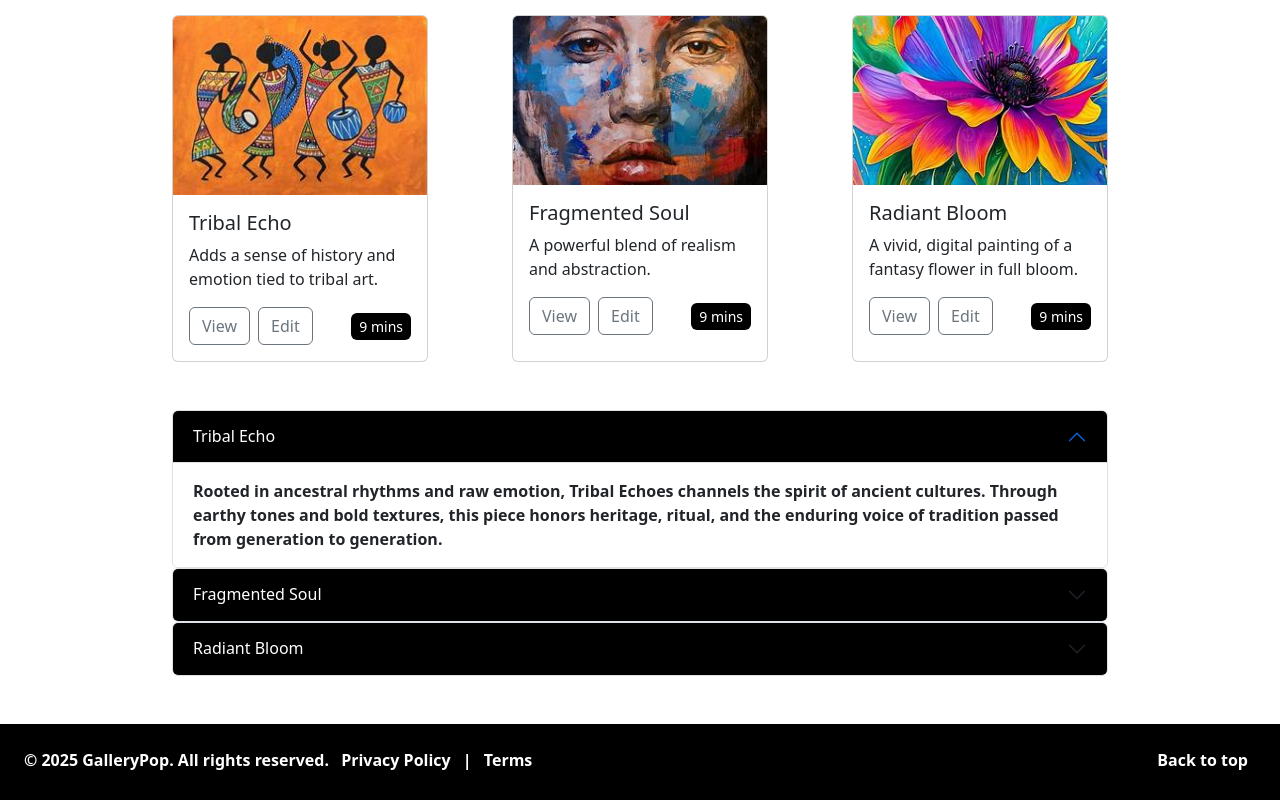
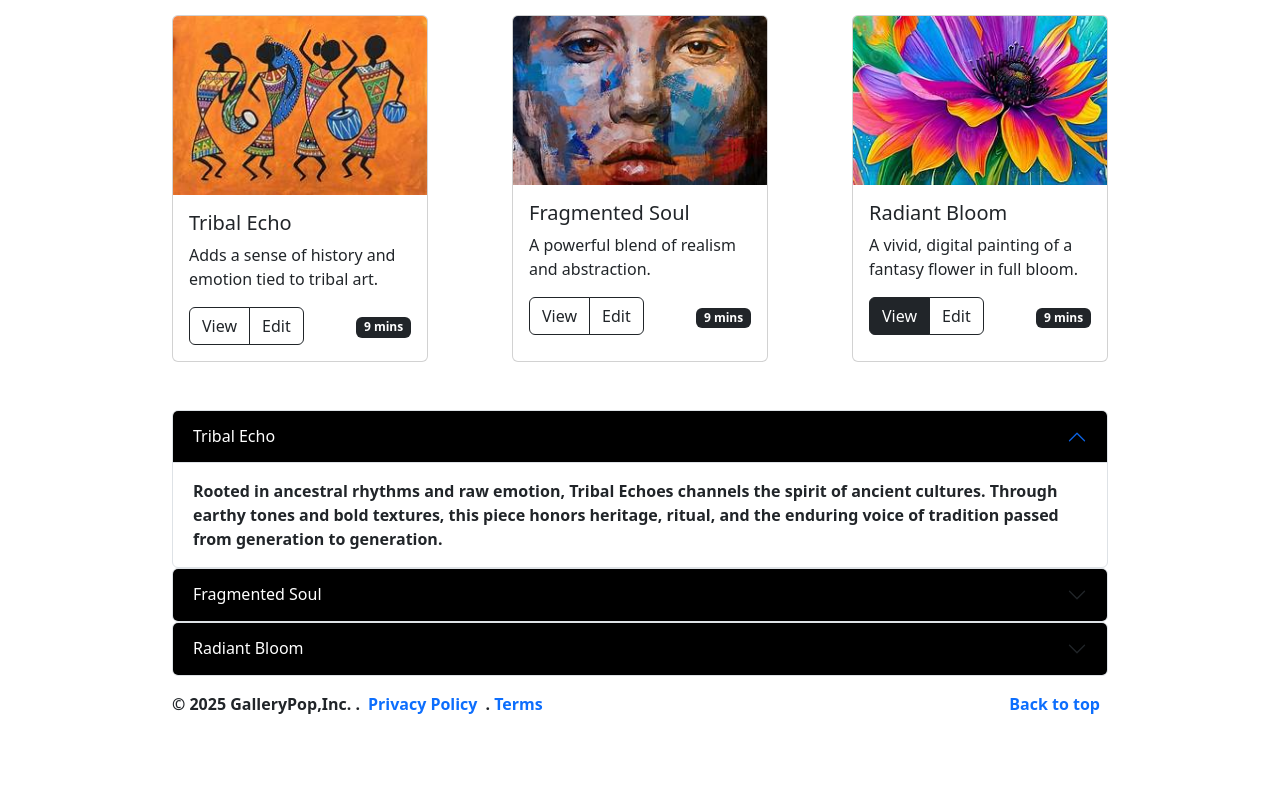
Before and after one commit to Saumiya-V/carousel, a plain HTML site: page docs/index.html in a window 1280 px wide. Shown: the part 511-1311 px from the top of the page. After the commit the page ends 1235 px from the top, so only its background shows below. Drawn offline with nearby package versions, Linux system fonts and the light colour scheme.

Commit message:
Add files via upload
Applied required changes

```diff
--- a/docs/index.html
+++ b/docs/index.html
@@ -17,12 +17,12 @@
       <div class="collapse navbar-collapse" id="navbarSupportedContent">
         <ul class="navbar-nav me-auto mb-2 mb-lg-0">
           <li class="nav-item">
-            <a class="nav-link active text-white" aria-current="page" href="#">Home</a>
+            <a class="nav-link active text-white" aria-current="page" href="#carouselExampleIndicators">Home</a>
           </li>
           <li class="nav-item">
             <a class="nav-link text-white" href="#">Link</a>
           </li>
-          <li class="nav-item">
+          <li class="nav-item" style="cursor: not-allowed;">
             <a class="nav-link disabled text-secondary">Disabled</a>
           </li>
         </ul>
@@ -78,7 +78,7 @@
     </button>
   </div>
   <!-- Cards -->
-  <div class="container d-flex justify-content-between mt-5" style="width:60rem">
+  <div class="container d-flex justify-content-between mt-5" id="" style="width:60rem">
      <!-- Card 1 -->
   <div class="card" style="width: 16rem;">
     <img src="./images/art1.jpeg" class="card-img-top" alt="...">
@@ -86,12 +86,14 @@
       <h5 class="card-title">Tribal Echo</h5>
       <p class="card-text">Adds a sense of history and emotion tied to tribal art.</p>
       <div class="d-flex justify-content-between align-items-center mt-3">
-        <div class="d-flex gap-2">
-          <a href="#" class="btn btn-outline-secondary" data-bs-toggle="modal" data-bs-target="#popmodal">View</a>
-          <a href="#" class="btn btn-outline-secondary">Edit</a>
-        </div>
+          <div class="btn-group" role="group" aria-label="Basic radio toggle button group">
+            <input type="radio" class="btn-check" name="btnradio" id="btnradio1" autocomplete="off" checked>
+            <label class="btn btn-outline-dark" for="btnradio1" data-bs-toggle="modal" data-bs-target="#popmodal">View</label>
+            <input type="radio" class="btn-check" name="btnradio" id="btnradio2" autocomplete="off">
+            <label class="btn btn-outline-dark" for="btnradio2">Edit</label>
+          </div>
         <div>
-          <span class="bg-black text-white rounded px-2 py-1 small">9 mins</span>
+          <span class="badge text-bg-dark">9 mins</span>
         </div>
       </div>
     </div>
@@ -103,12 +105,14 @@
       <h5 class="card-title">Fragmented Soul</h5>
       <p class="card-text">A powerful blend of realism and abstraction.</p>
       <div class="d-flex justify-content-between align-items-center mt-3">
-        <div class="d-flex gap-2">
-          <a href="#" class="btn btn-outline-secondary" data-bs-toggle="modal" data-bs-target="#popmodal">View</a>
-          <a href="#" class="btn btn-outline-secondary">Edit</a>
+        <div class="btn-group" role="group" aria-label="Basic radio toggle button group">
+          <input type="radio" class="btn-check" name="btnradio" id="btnradio1" autocomplete="off" checked>
+          <label class="btn btn-outline-dark" for="btnradio1" data-bs-toggle="modal" data-bs-target="#popmodal">View</label>
+          <input type="radio" class="btn-check" name="btnradio" id="btnradio2" autocomplete="off">
+          <label class="btn btn-outline-dark" for="btnradio2">Edit</label>
         </div>
         <div>
-          <span class="bg-black text-white rounded px-2 py-1 small">9 mins</span>
+          <span class="badge text-bg-dark">9 mins</span>
         </div>
       </div>
     </div>
@@ -120,20 +124,23 @@
       <h5 class="card-title">Radiant Bloom</h5>
       <p class="card-text">A vivid, digital painting of a fantasy flower in full bloom.</p>
       <div class="d-flex justify-content-between align-items-center mt-3">
-        <div class="d-flex gap-2">
-          <a href="#" class="btn btn-outline-secondary" data-bs-toggle="modal" data-bs-target="#popmodal">View</a>
-          <a href="#" class="btn btn-outline-secondary">Edit</a>
+        <div class="btn-group" role="group" aria-label="Basic radio toggle button group">
+          <input type="radio" class="btn-check" name="btnradio" id="btnradio1" autocomplete="off" checked>
+          <label class="btn btn-outline-dark" for="btnradio1" data-bs-toggle="modal" data-bs-target="#popmodal">View</label>
+          <input type="radio" class="btn-check" name="btnradio" id="btnradio2" autocomplete="off">
+          <label class="btn btn-outline-dark" for="btnradio2">Edit</label>
         </div>
         <div>
-          <span class="bg-black text-white rounded px-2 py-1 small">9 mins</span>
+          <span class="badge text-bg-dark">9 mins</span>
         </div>
       </div>
     </div>
   </div>
   </div>
+
   <!-- Modal -->
   <div class="modal" id="popmodal" tabindex="-1">
-    <div class="modal-dialog">
+    <div class="modal-dialog modal-dialog-centered">
       <div class="modal-content">
         <div class="modal-header">
           <h5 class="modal-title">Gallerypop</h5>
@@ -149,6 +156,7 @@
       </div>
     </div>
   </div>
+
   <!-- Accordion -->
   <div class="container accordion mt-5" id="accordionExample" style="width: 60rem;">
     <div class="accordion-item active">
@@ -189,11 +197,11 @@
     </div>
   </div>
   <!-- Footer -->
-  <footer class="bg-black text-white mt-5 py-4 d-flex justify-content-between">
-      <p class="mb-1 px-4">© 2025 GalleryPop. All rights reserved.  <a href="#" class="text-white text-decoration-none mx-2">Privacy Policy</a> |
-        <a href="#" class="text-white text-decoration-none mx-2">Terms</a> </p>
-        <a href="#carouselExampleIndicators" class="text-white text-decoration-none mx-2 px-4">Back to top</a>
-  </footer>
+  <div class="container d-flex justify-content-between mt-3" style="width:60rem">
+      <p class="mb-2">© 2025 GalleryPop,Inc. .<a href="#" class="text-primary text-decoration-none mx-2">Privacy Policy</a>.
+        <a href="#" class="text-primary text-decoration-none">Terms</a></p>
+        <a href="#carouselExampleIndicators" class="text-primary text-decoration-none mx-2 mb-2">Back to top</a>
+  </div>
   <script src="https://cdn.jsdelivr.net/npm/bootstrap@5.2.3/dist/js/bootstrap.bundle.min.js" integrity="sha384-kenU1KFdBIe4zVF0s0G1M5b4hcpxyD9F7jL+jjXkk+Q2h455rYXK/7HAuoJl+0I4" crossorigin="anonymous"></script>
 </body>
 </html>
```
